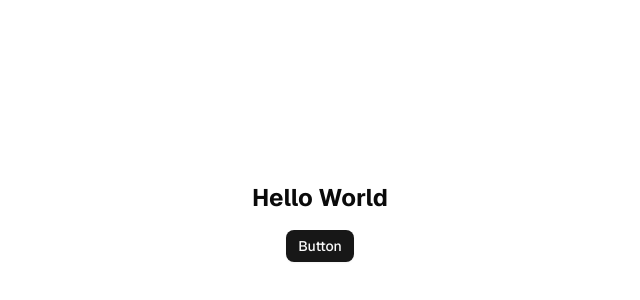
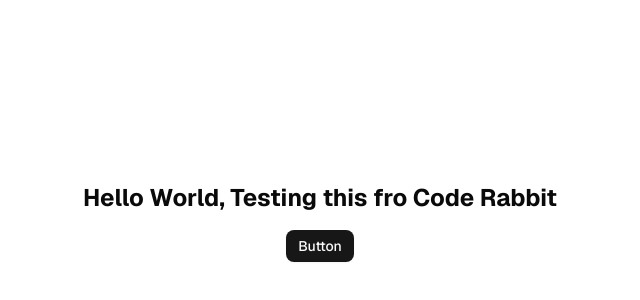
Before and after one commit to Dev-Pross/BuildFlow, a Next.js app in the folder apps/web/: page / in a window 1280 px wide. Shown: the part 178-478 px from the top of the page, without its empty margins (320-960 px from the left). Built offline with nearby package versions, Linux system fonts and the light colour scheme.

Commit message:
Checking code rabit

```diff
--- a/apps/web/app/page.tsx
+++ b/apps/web/app/page.tsx
@@ -4,7 +4,7 @@ export default function Page() {
   return (
     <div className="flex items-center justify-center min-h-svh">
       <div className="flex flex-col items-center justify-center gap-4">
-        <h1 className="text-2xl font-bold">Hello World</h1>
+        <h1 className="text-2xl font-bold">Hello World, Testing this fro Code Rabbit</h1>
         <Button size="sm">Button</Button>
       </div>
     </div>
```
Also changed, not shown: 2 other files (tests, documents, lock files or other folders).
